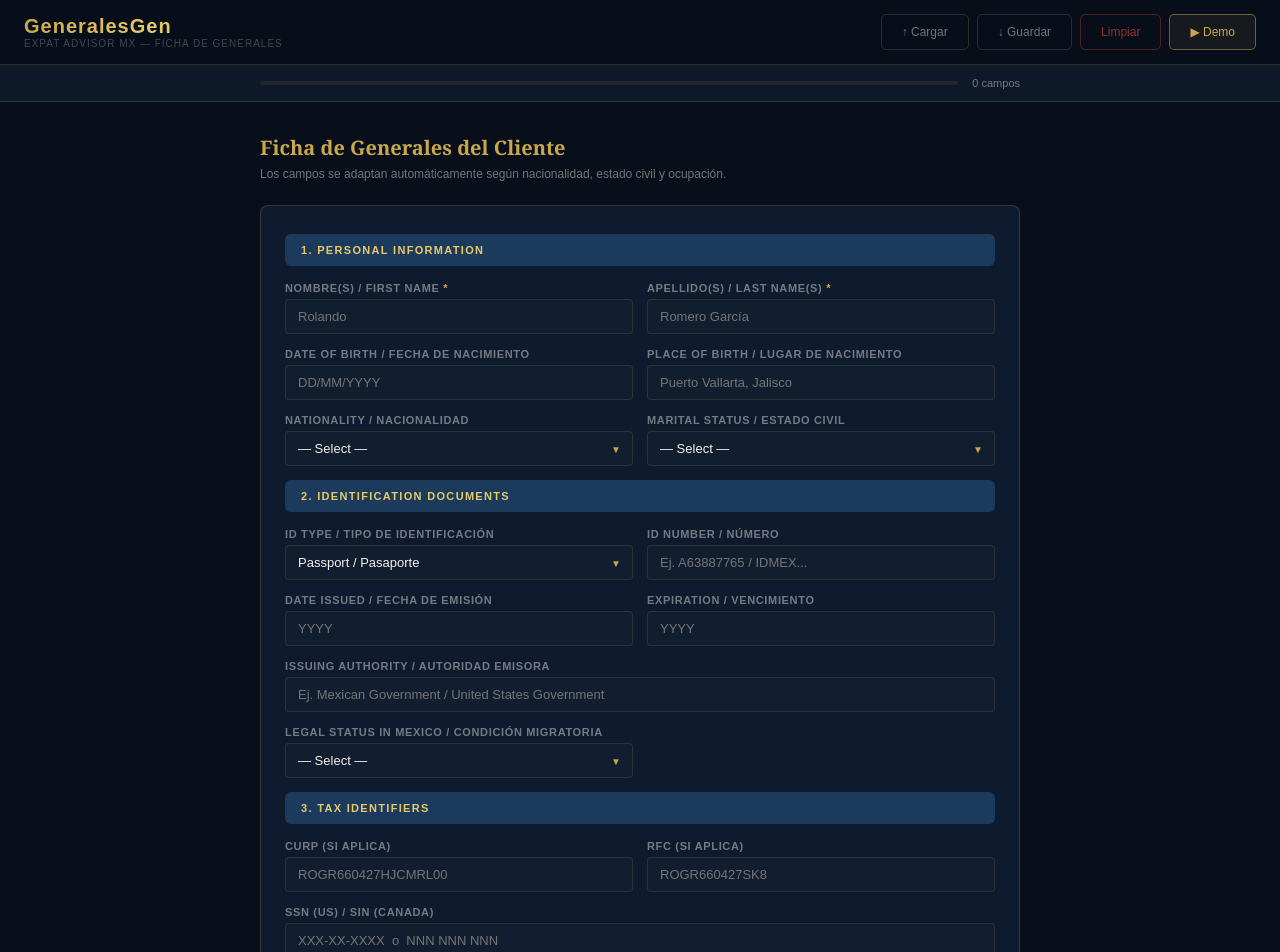
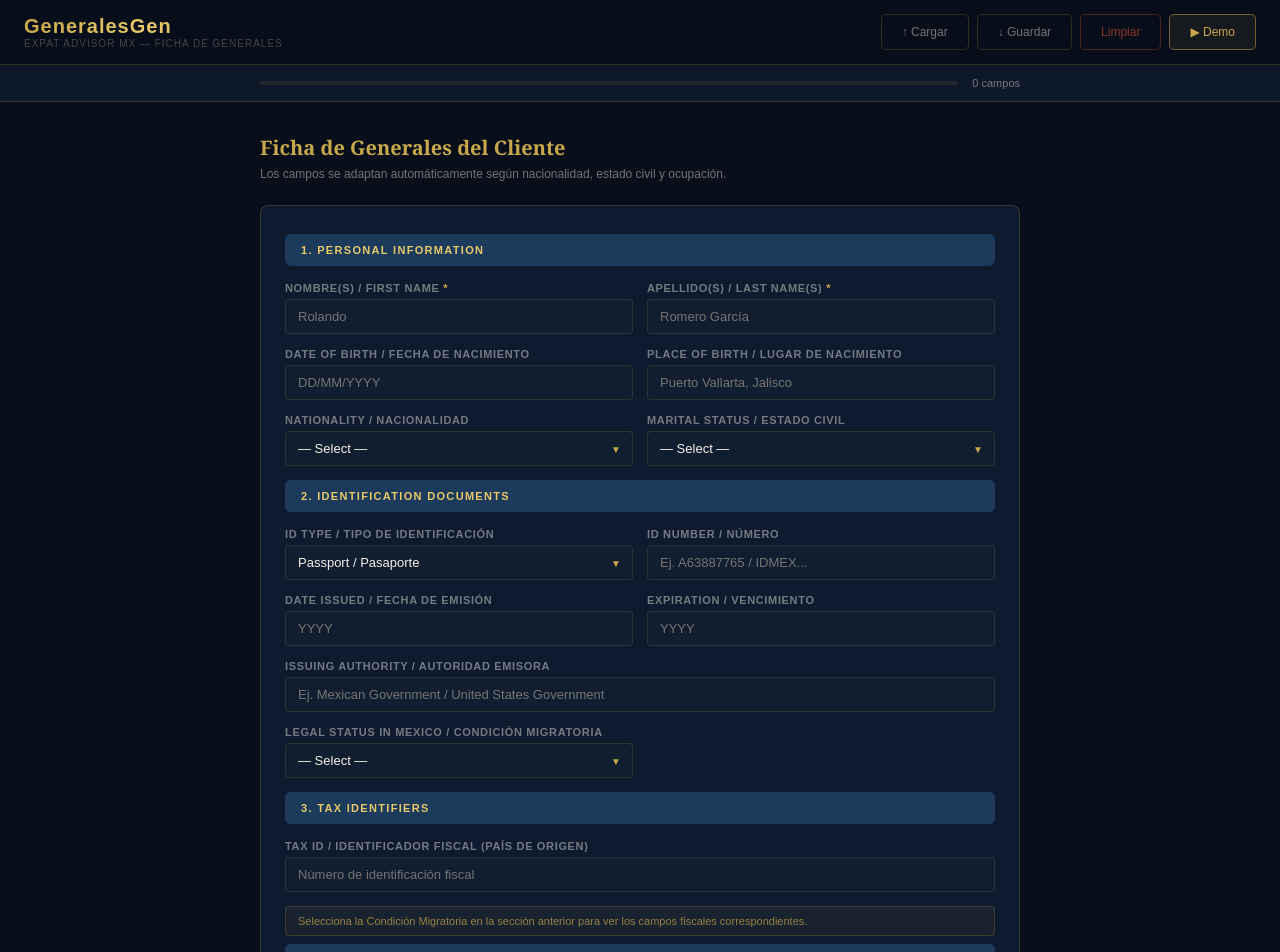
Before and after one commit to Pvrolomx/generalesgen, a Next.js app: page / in a window 1280 px wide. Shown: the top 952 px of the page. Built offline with nearby package versions, Linux system fonts and the light colour scheme.

Commit message:
feat: resident foreigners get CURP (required) + RFC (optional) in tax section

```diff
--- a/app/page.js
+++ b/app/page.js
@@ -296,32 +296,46 @@ export default function GeneralesGen() {
             </>
           )}
 
-          {/* ── 3. TAX — inteligente por nacionalidad */}
+          {/* ── 3. TAX — inteligente por nacionalidad + condición migratoria */}
           <SecHdr label="3. TAX IDENTIFIERS" />
-          {isMexican ? (
+
+          {/* CURP: mexicanos siempre, extranjeros residentes siempre */}
+          {(isMexican || isResident) && (
             <Row2>
-              <Field fkey="curp" label="CURP" placeholder="ROGR660427HJCMRL00" value={f('curp')} onChange={set} />
-              <Field fkey="rfc"  label="RFC"  placeholder="ROGR660427SK8" value={f('rfc')} onChange={set} />
+              <Field fkey="curp" label={isMexican ? 'CURP' : 'CURP (asignado por INM)'}
+                placeholder="ROGR660427HJCMRL00" value={f('curp')} onChange={set} />
+              <Field fkey="rfc" label={isMexican ? 'RFC' : 'RFC (opcional)'}
+                placeholder="ROGR660427SK8" value={f('rfc')} onChange={set} />
             </Row2>
-          ) : isUS ? (
+          )}
+
+          {/* SSN/SIN: extranjeros según país — turistas y residentes por igual */}
+          {isForeign && isUS && (
             <Row1>
               <Field fkey="ssn" label="Social Security Number (SSN)" placeholder="XXX-XX-XXXX" value={f('ssn')} onChange={set} />
             </Row1>
-          ) : isCanadian ? (
+          )}
+          {isForeign && isCanadian && (
             <Row1>
               <Field fkey="ssn" label="Social Insurance Number (SIN)" placeholder="NNN NNN NNN" value={f('ssn')} onChange={set} />
             </Row1>
-          ) : (
-            // Other / unknown nationality — show all
-            <>
-              <Row2>
-                <Field fkey="curp" label="CURP (si aplica)" placeholder="ROGR660427HJCMRL00" value={f('curp')} onChange={set} />
-                <Field fkey="rfc"  label="RFC (si aplica)"  placeholder="ROGR660427SK8" value={f('rfc')} onChange={set} />
-              </Row2>
-              <Row1>
-                <Field fkey="ssn" label="SSN (US) / SIN (Canada)" placeholder="XXX-XX-XXXX  o  NNN NNN NNN" value={f('ssn')} onChange={set} />
-              </Row1>
-            </>
+          )}
+          {isForeign && !isUS && !isCanadian && !isResident && (
+            <Row1>
+              <Field fkey="ssn" label="Tax ID / Identificador Fiscal (país de origen)" placeholder="Número de identificación fiscal" value={f('ssn')} onChange={set} />
+            </Row1>
+          )}
+          {isForeign && !isUS && !isCanadian && isResident && (
+            <Row1>
+              <Field fkey="ssn" label="Tax ID en país de origen (opcional)" placeholder="Número de identificación fiscal extranjero" value={f('ssn')} onChange={set} />
+            </Row1>
+          )}
+
+          {/* Nota visual si extranjero residente sin condición seleccionada aún */}
+          {isForeign && !isResident && !isUS && !isCanadian && (
+            <div style={{ padding: '8px 12px', background: 'rgba(201,168,76,0.06)', border: '1px solid rgba(201,168,76,0.2)', borderRadius: 4, fontSize: 11, color: 'rgba(201,168,76,0.7)', marginBottom: 8 }}>
+              Selecciona la Condición Migratoria en la sección anterior para ver los campos fiscales correspondientes.
+            </div>
           )}
 
           {/* ── 4. CONTACT */}
```
